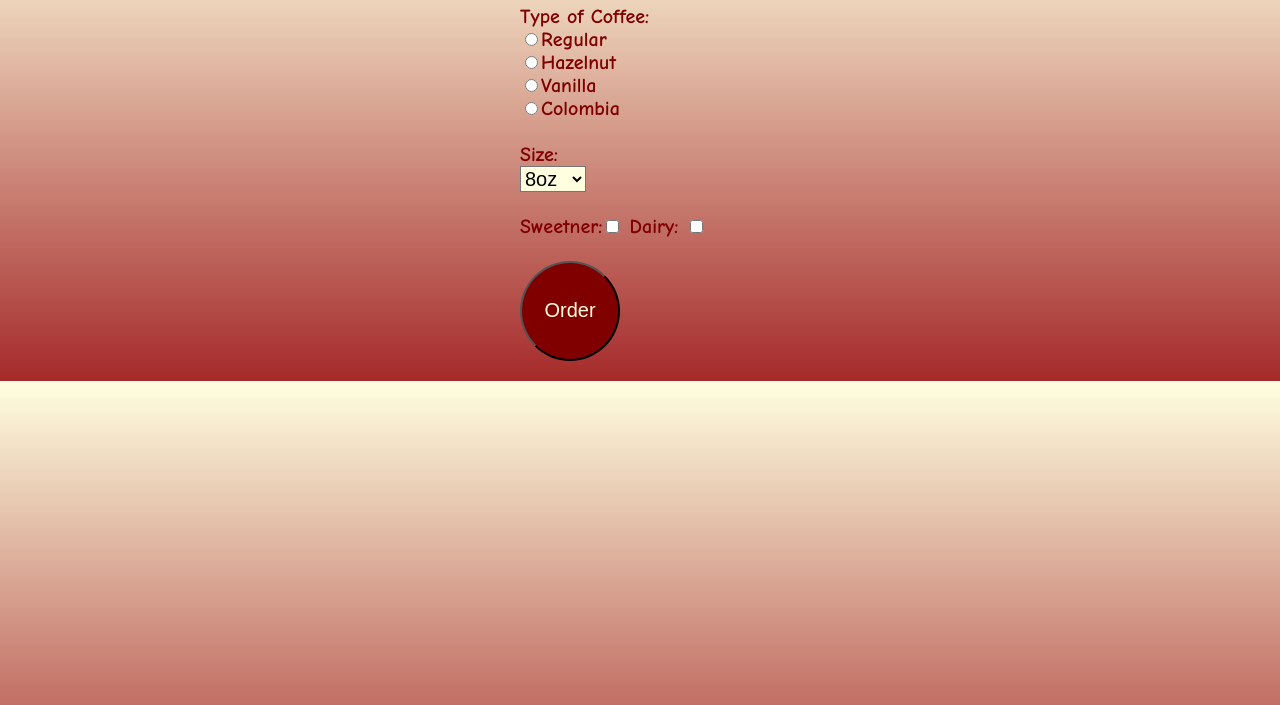
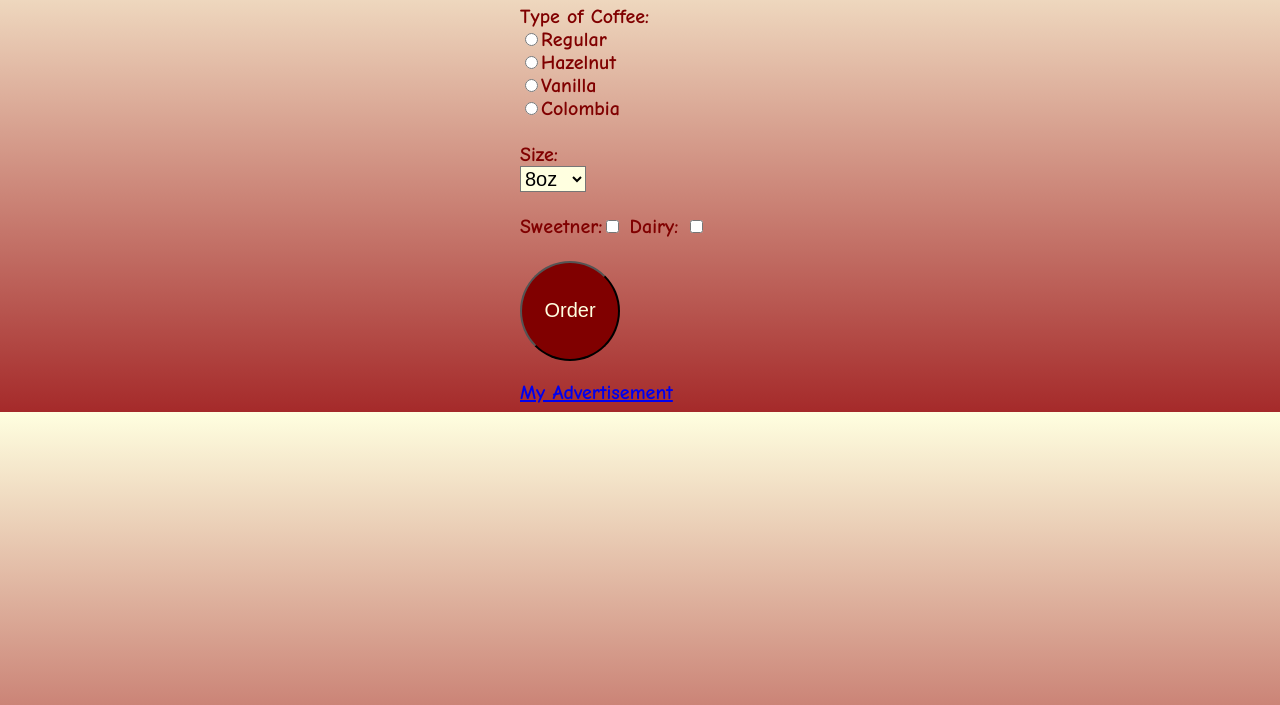
Before and after one commit to ohemeng/ohemeng.github.io, a plain HTML site: page index.html in a window 1280 px wide. Shown: the part 95-800 px from the top of the page. Drawn offline with nearby package versions, Linux system fonts and the light colour scheme.

Commit message:
Update index.html

```diff
--- a/index.html
+++ b/index.html
@@ -84,5 +84,7 @@ $("#container1").slideUp(1000)
 
 })
 </script>
+
+  <a href="Animated-Ad-2.html">My Advertisement</a>
 </body>
 </html>
```
